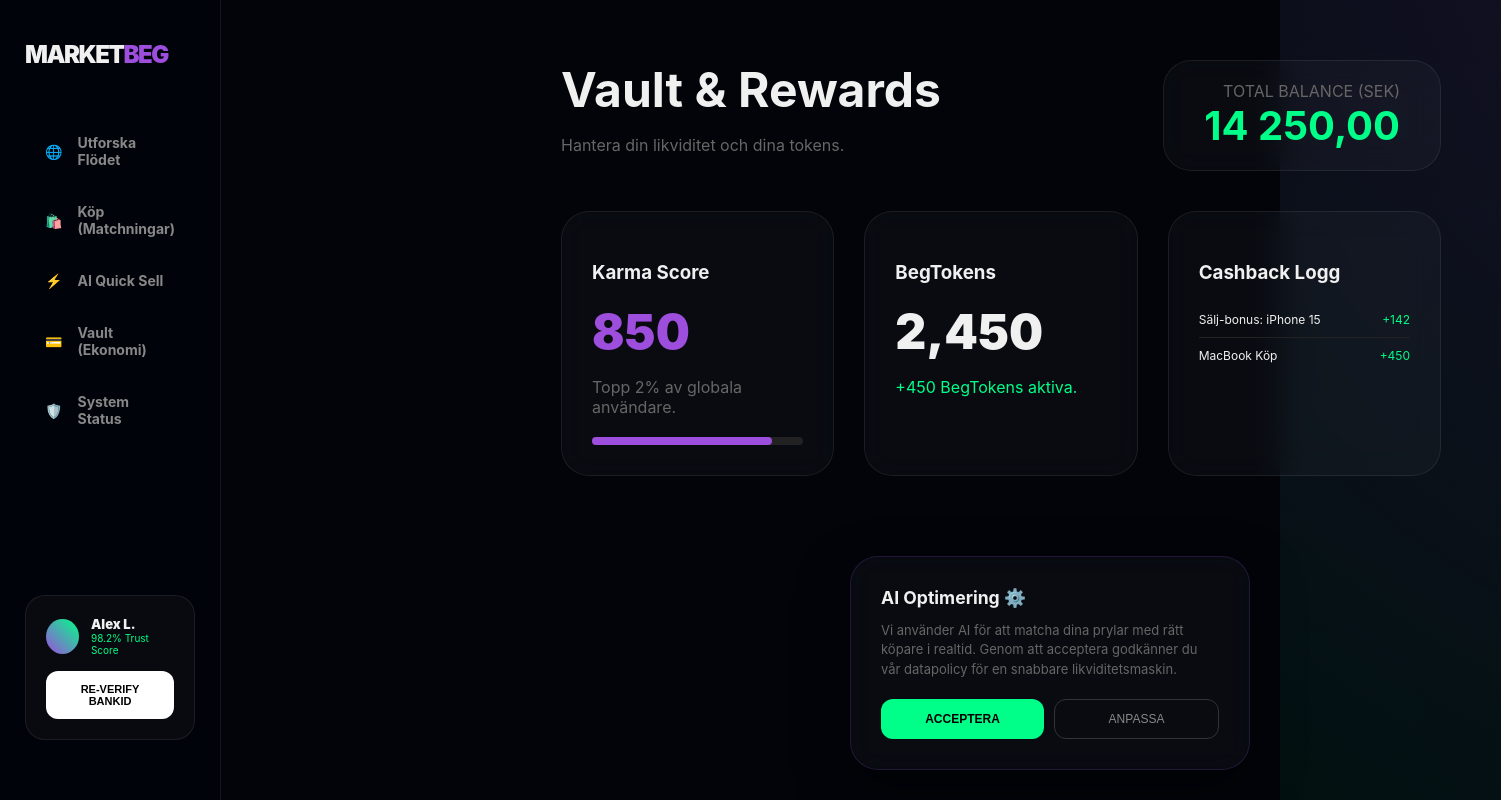
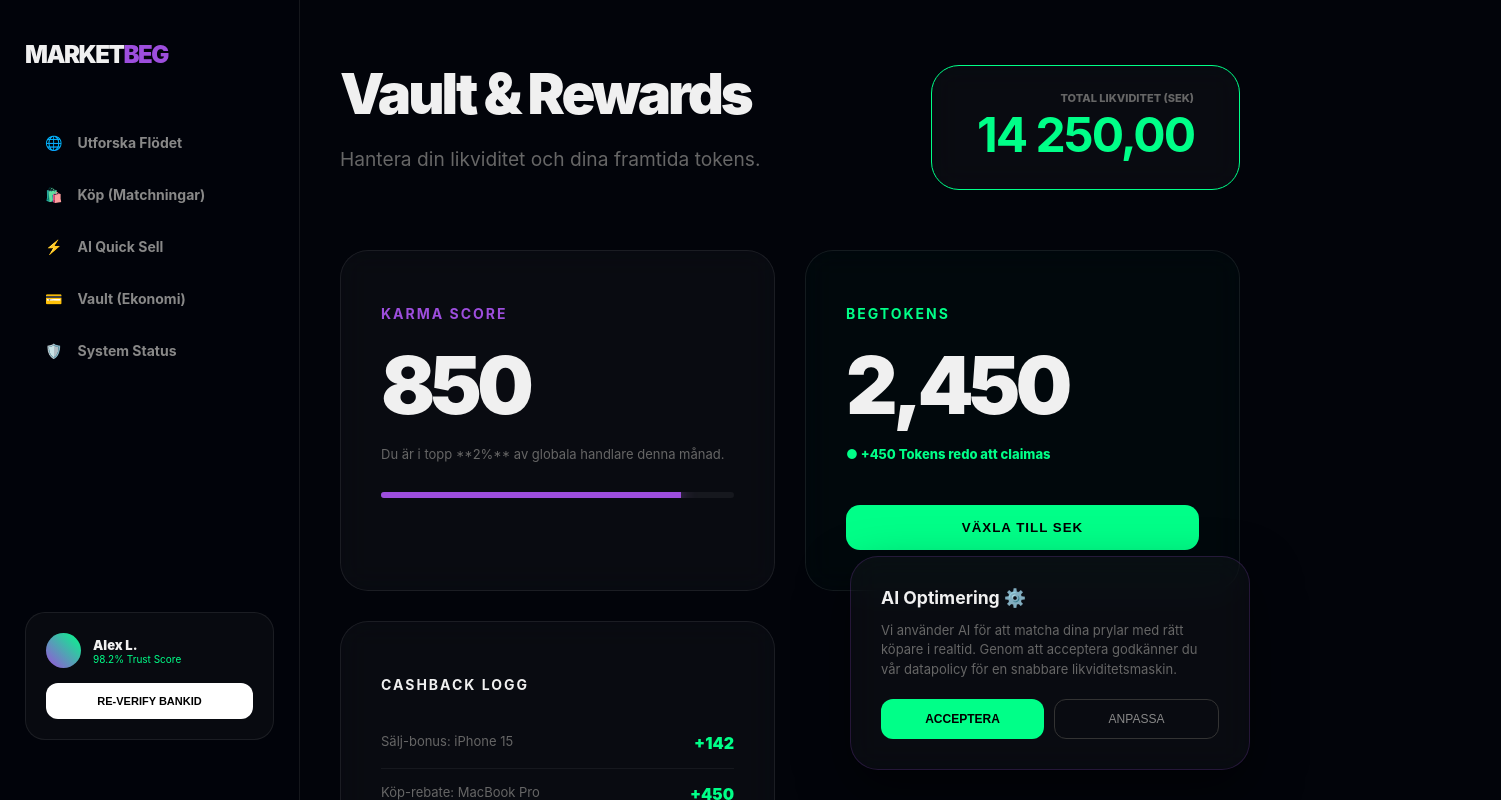
Before and after one commit to gascheckking/marketbeg-appGem, a Next.js app: page /vault in a window 1280 px wide. Shown: the top 800 px of the page, 1501 px wide, since content can reach past the window. Built offline with nearby package versions, Linux system fonts and the light colour scheme.

Commit message:
Update page.tsx

```diff
--- a/app/vault/page.tsx
+++ b/app/vault/page.tsx
@@ -1,45 +1,51 @@
 "use client";
+import React from 'react';
 
 export default function VaultPage() {
   return (
-    <div style={{ marginLeft: '280px', padding: '60px', width: 'calc(100vw - 280px)' }}>
-      <div style={{ display: 'flex', justifyContent: 'space-between', alignItems: 'flex-end', marginBottom: '40px' }}>
+    <div className="page-wrapper">
+      <div style={{ maxWidth: '1200px', margin: '0 auto' }}>
+        <div style={{ display: 'flex', justifyContent: 'space-between', alignItems: 'flex-end', marginBottom: '60px' }}>
           <div>
-          <h1 style={{ fontSize: '3rem', margin: 0 }}>Vault & Rewards</h1>
-          <p className="muted">Hantera din likviditet och dina tokens.</p>
+            <h1 style={{ fontSize: '3.5rem', fontWeight: 900, margin: 0, letterSpacing: '-3px' }}>Vault & Rewards</h1>
+            <p className="muted" style={{ fontSize: '1.2rem' }}>Hantera din likviditet och dina framtida tokens.</p>
           </div>
-        <div className="glass-card" style={{ padding: '20px 40px', textAlign: 'right' }}>
-          <p className="muted" style={{ margin: 0 }}>TOTAL BALANCE (SEK)</p>
-          <h2 style={{ fontSize: '2.5rem', margin: 0, color: 'var(--neon-mint)' }}>14 250,00</h2>
+          <div className="glass-card" style={{ padding: '25px 45px', textAlign: 'right', border: '1px solid var(--neon-mint)' }}>
+            <p className="muted" style={{ margin: 0, fontSize: '11px', fontWeight: 800 }}>TOTAL LIKVIDITET (SEK)</p>
+            <h2 style={{ fontSize: '3rem', margin: 0, color: 'var(--neon-mint)', letterSpacing: '-2px' }}>14 250,00</h2>
           </div>
         </div>
 
-      <div style={{ display: 'grid', gridTemplateColumns: '1fr 1fr 1fr', gap: '30px' }}>
-        <div className="glass-card" style={{ padding: '30px' }}>
-          <h3>Karma Score</h3>
-          <div style={{ fontSize: '48px', fontWeight: 900, color: 'var(--neon-purple)' }}>850</div>
-          <p className="muted">Topp 2% av globala användare.</p>
-          <div style={{ width: '100%', height: '8px', background: '#222', borderRadius: '4px', marginTop: '20px' }}>
-            <div style={{ width: '85%', height: '100%', background: 'var(--neon-purple)', borderRadius: '4px' }}></div>
+        <div style={{ display: 'grid', gridTemplateColumns: 'repeat(auto-fit, minmax(300px, 1fr))', gap: '30px' }}>
+          <div className="glass-card" style={{ padding: '40px' }}>
+            <h3 style={{ fontSize: '14px', letterSpacing: '2px', color: 'var(--neon-purple)' }}>KARMA SCORE</h3>
+            <div style={{ fontSize: '5rem', fontWeight: 900, margin: '10px 0', letterSpacing: '-5px' }}>850</div>
+            <p className="muted" style={{ fontSize: '13px' }}>Du är i topp **2%** av globala handlare denna månad.</p>
+            <div style={{ width: '100%', height: '6px', background: 'rgba(255,255,255,0.05)', borderRadius: '10px', marginTop: '30px', overflow: 'hidden' }}>
+              <div style={{ width: '85%', height: '100%', background: 'var(--neon-purple)', boxShadow: '0 0 15px var(--neon-purple)' }}></div>
             </div>
           </div>
 
-        <div className="glass-card" style={{ padding: '30px' }}>
-          <h3>BegTokens</h3>
-          <div style={{ fontSize: '48px', fontWeight: 900 }}>2,450</div>
-          <p style={{ color: 'var(--neon-mint)' }}>+450 BegTokens aktiva.</p>
+          <div className="glass-card" style={{ padding: '40px', background: 'rgba(0,255,136,0.02)' }}>
+            <h3 style={{ fontSize: '14px', letterSpacing: '2px', color: 'var(--neon-mint)' }}>BEGTOKENS</h3>
+            <div style={{ fontSize: '5rem', fontWeight: 900, margin: '10px 0', letterSpacing: '-5px' }}>2,450</div>
+            <p style={{ color: 'var(--neon-mint)', fontWeight: 800, fontSize: '13px' }}>● +450 Tokens redo att claimas</p>
+            <button className="primary-btn" style={{ width: '100%', marginTop: '30px', background: 'var(--neon-mint)', color: '#000' }}>VÄXLA TILL SEK</button>
           </div>
 
-        <div className="glass-card" style={{ padding: '30px' }}>
-          <h3>Cashback Logg</h3>
-          <div style={{ fontSize: '12px' }}>
-            <div style={{ display: 'flex', justifyContent: 'space-between', padding: '10px 0', borderBottom: '1px solid #222' }}>
-              <span>Sälj-bonus: iPhone 15</span>
-              <span style={{ color: 'var(--neon-mint)' }}>+142</span>
+          <div className="glass-card" style={{ padding: '40px' }}>
+            <h3 style={{ fontSize: '14px', letterSpacing: '2px' }}>CASHBACK LOGG</h3>
+            <div style={{ marginTop: '25px' }}>
+              {[
+                { label: "Sälj-bonus: iPhone 15", amount: "+142", date: "Idag" },
+                { label: "Köp-rebate: MacBook Pro", amount: "+450", date: "Igår" },
+                { label: "Trust-milestone reached", amount: "+1000", date: "2 Okt" }
+              ].map((log, i) => (
+                <div key={i} style={{ display: 'flex', justifyContent: 'space-between', padding: '15px 0', borderBottom: '1px solid rgba(255,255,255,0.05)' }}>
+                  <span className="muted" style={{ fontSize: '13px' }}>{log.label}</span>
+                  <span style={{ color: 'var(--neon-mint)', fontWeight: 900 }}>{log.amount}</span>
                 </div>
-            <div style={{ display: 'flex', justifyContent: 'space-between', padding: '10px 0' }}>
-              <span>MacBook Köp</span>
-              <span style={{ color: 'var(--neon-mint)' }}>+450</span>
+              ))}
             </div>
           </div>
         </div>
```
Lines whose indentation alone changed are shown as unchanged.
